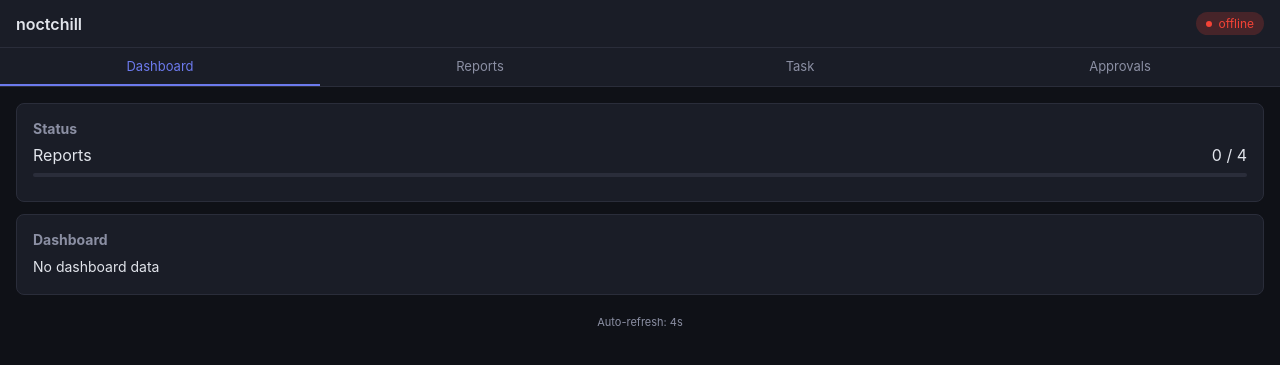
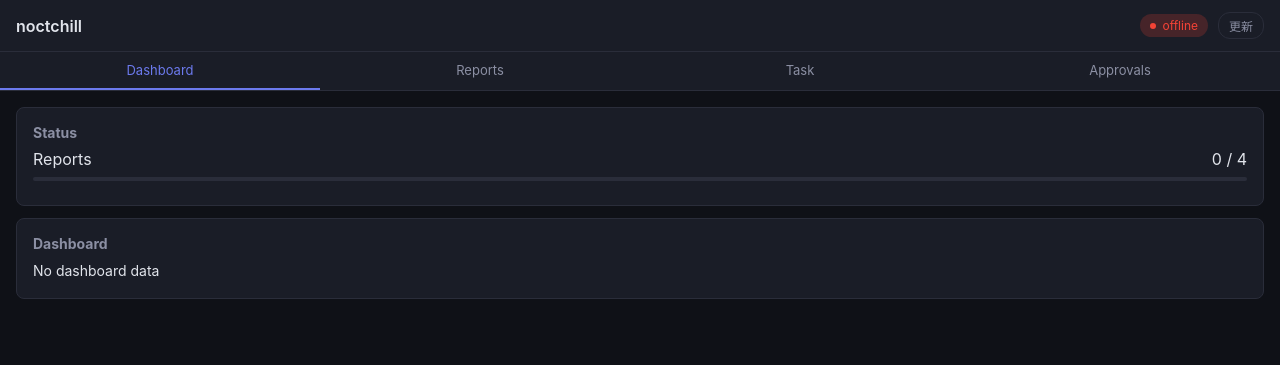
Before and after one commit to enakaDev/noctchill-agent, a Flask app: page / in a window 1280 px wide. Shown: the top 365 px of the page. Run offline with Flask 3, Linux system fonts and the light colour scheme; data that the repository does not hold is empty.

Commit message:
更新を手動にする

```diff
--- a/web/templates/index.html
+++ b/web/templates/index.html
@@ -255,13 +255,6 @@
   }
   .toast.show { display: block; }
 
-  /* Auto-refresh indicator */
-  .refresh-indicator {
-    font-size: 11px;
-    color: var(--text-dim);
-    text-align: center;
-    padding: 8px;
-  }
 </style>
 </head>
 <body>
@@ -281,10 +274,13 @@
 <!-- Header -->
 <div class="header">
   <h1>noctchill</h1>
-  <span id="sessionStatus" class="status-badge inactive">
-    <span class="status-dot"></span>
-    <span>offline</span>
-  </span>
+  <div style="display:flex;align-items:center;gap:10px">
+    <span id="sessionStatus" class="status-badge inactive">
+      <span class="status-dot"></span>
+      <span>offline</span>
+    </span>
+    <button onclick="refreshAll()" id="refreshBtn" style="background:none;border:1px solid var(--border);color:var(--text-dim);padding:4px 10px;border-radius:12px;font-size:12px;cursor:pointer;">更新</button>
+  </div>
 </div>
 
 <!-- Tabs -->
@@ -312,9 +308,6 @@
   <div class="card">
     <h3>Dashboard</h3>
     <div id="dashboardContent" class="card-content">Loading...</div>
-  </div>
-  <div class="refresh-indicator">
-    Auto-refresh: <span id="countdown">10</span>s
   </div>
 </div>
 
@@ -379,8 +372,6 @@ const STATUS_MAP = {
 };
 
 let authToken = localStorage.getItem('noctchill_token') || '';
-let refreshInterval = null;
-let countdownValue = 10;
 
 // --- Auth ---
 function checkAuth() {
@@ -442,7 +433,6 @@ async function refreshAll() {
     refreshReports(),
     refreshApprovals()
   ]);
-  countdownValue = 10;
 }
 
 async function refreshStatus() {
@@ -671,14 +661,6 @@ if (API_TOKEN) {
   refreshAll();
 }
 
-// Auto-refresh
-refreshInterval = setInterval(() => {
-  countdownValue--;
-  document.getElementById('countdown').textContent = countdownValue;
-  if (countdownValue <= 0) {
-    refreshAll();
-  }
-}, 1000);
 </script>
 </body>
 </html>
```
